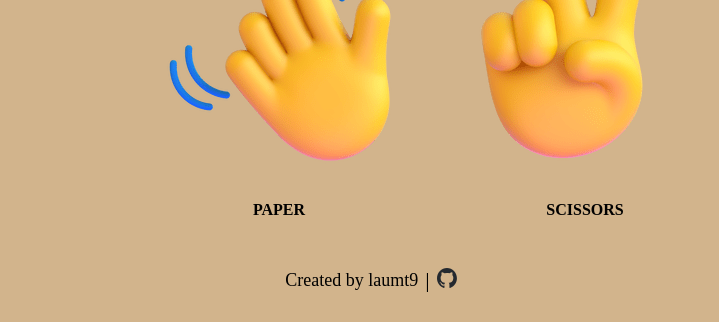
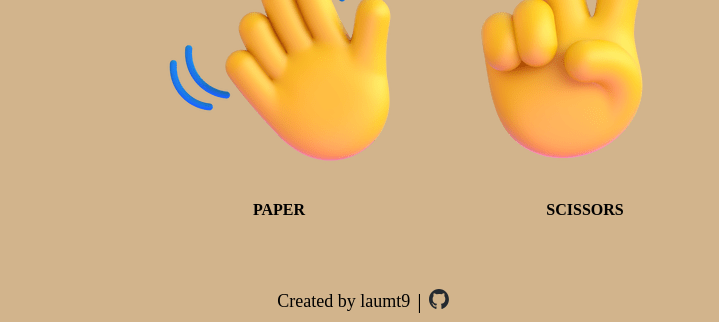
Before and after one commit to laumt9/rockpaperscissors, a plain HTML site: page index.html in a window 1280 px wide. Shown: the part 507-829 px from the top of the page, without its empty margins (277-996 px from the left). Before the commit the page ends 800 px from the top, so only its background shows below. Drawn offline with Linux system fonts and the light colour scheme.

Commit message:
Fixed footer position

```diff
--- a/style.css
+++ b/style.css
@@ -1,6 +1,11 @@
 * {
     text-align: center;
     background-color: tan;
+}
+
+body {
+    position: relative;
+    min-height: 100vh;
 }
 
 .title {
```
